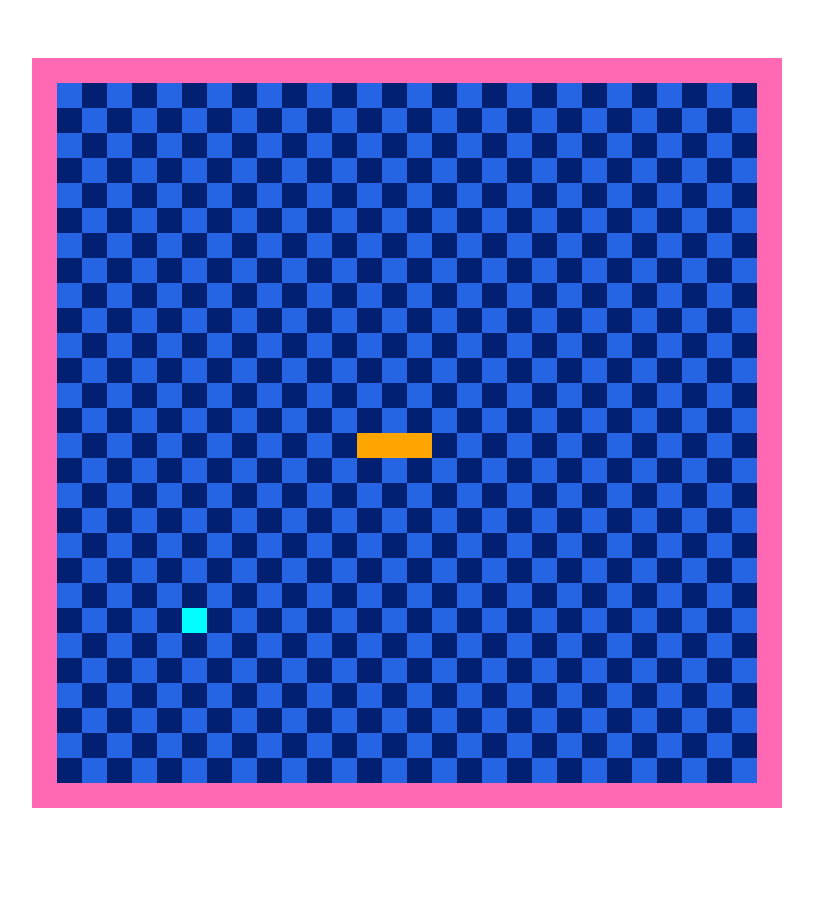
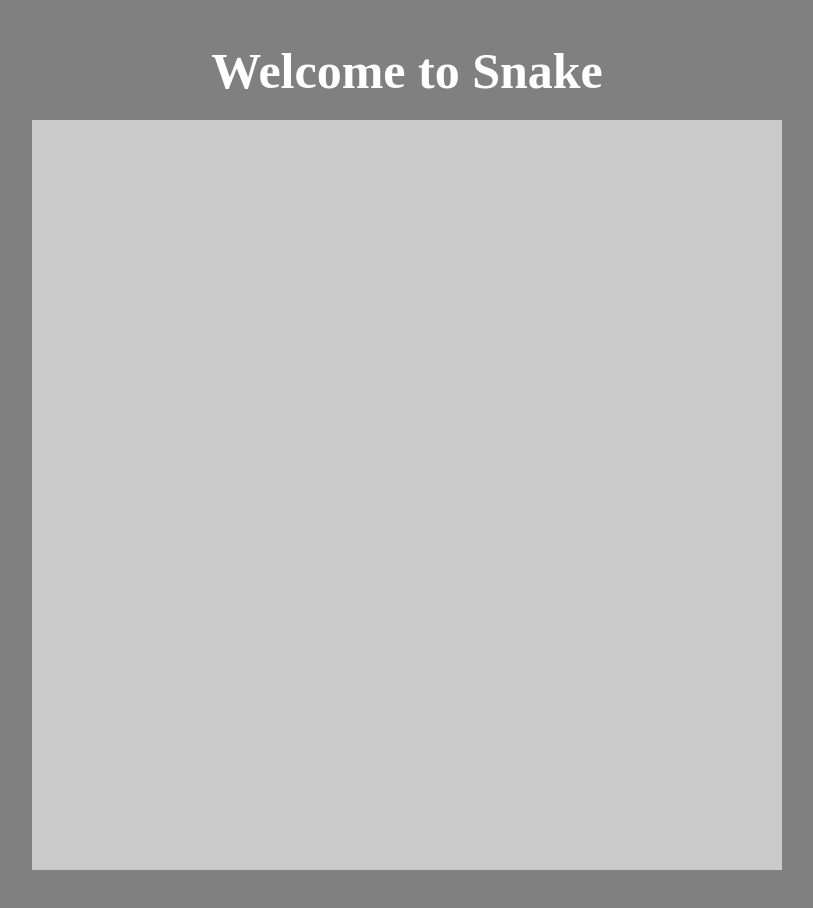
Before and after one commit to ckremer99/Snake, a plain HTML site: page index.html in a window 1280 px wide. Shown: the whole page, without its empty margins (233-1046 px from the left). Before the commit the page ends 866 px from the top, so only its background shows below. Drawn offline with Linux system fonts and the light colour scheme.

Commit message:
broke board rendering

```diff
--- a/app.js
+++ b/app.js
@@ -1,6 +1,7 @@
 const snakeColor = "orange";
 const wallColor = "hotpink";
 const foodColor = "cyan";
+const backColor = "blue";
 
 const timeInterval = 100;
 
@@ -14,8 +15,6 @@ let currentDirection = "right";
 
 let gameOver = false;
 let paused = true;
-
-
 
 window.setInterval(() => {
     if (paused === false || gameOver === true) {
@@ -61,7 +60,6 @@ function updateSnake() {
         generateFood();
     }
 
-
     for (let i = 0; i < 900; i++) {
         boardState[i].isSnake = false;
     }
@@ -71,18 +69,17 @@ function updateSnake() {
     }
 
     if (boardState[snake[0].y + 30 * snake[0].x].isWall) {
-        reset()
+        reset();
         paused = true;
     } else if (boardState[snake[0].y + 30 * snake[0].x].isSnake) {
         paused = true;
-        reset()
+        reset();
     }
 }
 
 function drawSnake() {
     snake.forEach((segment) => {
-        cellElements[segment.y + 30 * segment.x].style.backgroundColor =
-            snakeColor;
+        cellElements[segment.y + 30 * segment.x].style.backgroundColor = snakeColor;
     });
 }
 
@@ -98,27 +95,9 @@ function reset() {
 }
 
 function initElements() {
-    for (let i = 0; i < 30; i++) {
-        for (let j = 0; j < 30; j++) {
-            boardState.push({ isSnake: false, isFood: false, isWall: false });
-            cellElements[i + 30 * j] = document.createElement("div");
-
-            if (i % 2 === 0) {
-                if (j % 2 === 0) {
-                    cellElements[i + 30 * j].classList.add("cell-blue");
-                } else {
-                    cellElements[i + 30 * j].classList.add("cell-dark-blue");
-                }
-            } else {
-                if (j % 2 === 0) {
-                    cellElements[i + 30 * j].classList.add("cell-dark-blue");
-                } else {
-                    cellElements[i + 30 * j].classList.add("cell-blue");
-                }
-            }
-
-            boardElement.appendChild(cellElements[i + 30 * j]);
-        }
+    for (let i = 0; i < 900; i++) {
+        cellElements[i].style.backgroundColor = backColor;
+        boardElement.appendChild(cellElements[i]);
     }
 
     for (let i = 0; i < 30; i++) {
@@ -135,44 +114,29 @@ function generateFood() {
     let possibleLocation;
     while (true) {
         possibleLocation = Math.floor(Math.random() * 900);
-        if (boardState[possibleLocation].isSnake || boardState[possibleLocation].isWall) {
-            continue
+        if (
+            boardState[possibleLocation].isSnake ||
+            boardState[possibleLocation].isWall
+        ) {
+            continue;
         } else {
             boardState[possibleLocation].isFood = true;
             break;
         }
     }
-
 }
 
 function drawBoard() {
-    for (let i = 0; i < 30; i++) {
-        for (let j = 0; j < 30; j++) {
-            if (i % 2 === 0) {
-                if (j % 2 === 0) {
-                    cellElements[i + 30 * j].style.backgroundColor =
-                        "rgb(37, 100, 226)";
-                } else {
-                    cellElements[i + 30 * j].style.backgroundColor =
-                        "rgb(2, 32, 113)";
-                }
-            } else {
-                if (j % 2 === 0) {
-                    cellElements[i + 30 * j].style.backgroundColor =
-                        "rgb(2, 32, 113)";
-                } else {
-                    cellElements[i + 30 * j].style.backgroundColor =
-                        "rgb(37, 100, 226)";
-                }
-            }
+    for (let i = 0; i < 900; i++) {
 
-            if (boardState[i + 30 * j].isWall) {
-                cellElements[i + 30 * j].style.backgroundColor = wallColor;
-            }
+        cellElements[i].style.backgroundColor = backColor;
 
-            if (boardState[i + 30 * j].isFood) {
-                cellElements[i + 30 * j].style.backgroundColor = foodColor;
-            }
+        if (boardState[i].isWall) {
+            cellElements[i].style.backgroundColor = wallColor;
+        }
+
+        if (boardState[i].isFood) {
+            cellElements[i].style.backgroundColor = foodColor;
         }
     }
 }
--- a/index.html
+++ b/index.html
@@ -8,6 +8,7 @@
 </head>
 <script defer src="app.js"></script>
 <body>
+    <h1>Welcome to Snake</h1>
     <div id="board"></div>
 </body>
 </html>
--- a/style.css
+++ b/style.css
@@ -4,6 +4,13 @@ body {
     flex-direction: column;
     justify-content: center;
     align-items: center;
+    background-color: gray;
+}
+
+h1 {
+    color: white;
+    font-size: 50px;
+    margin-bottom: 10px;
 }
 
 #board {
@@ -11,6 +18,7 @@ body {
     height: 750px;
     margin-top: 50px;
     margin-bottom: 50px;
+    margin-top: 10px;
     background-color: rgb(202, 202, 202);
 
     display: flex;
```
